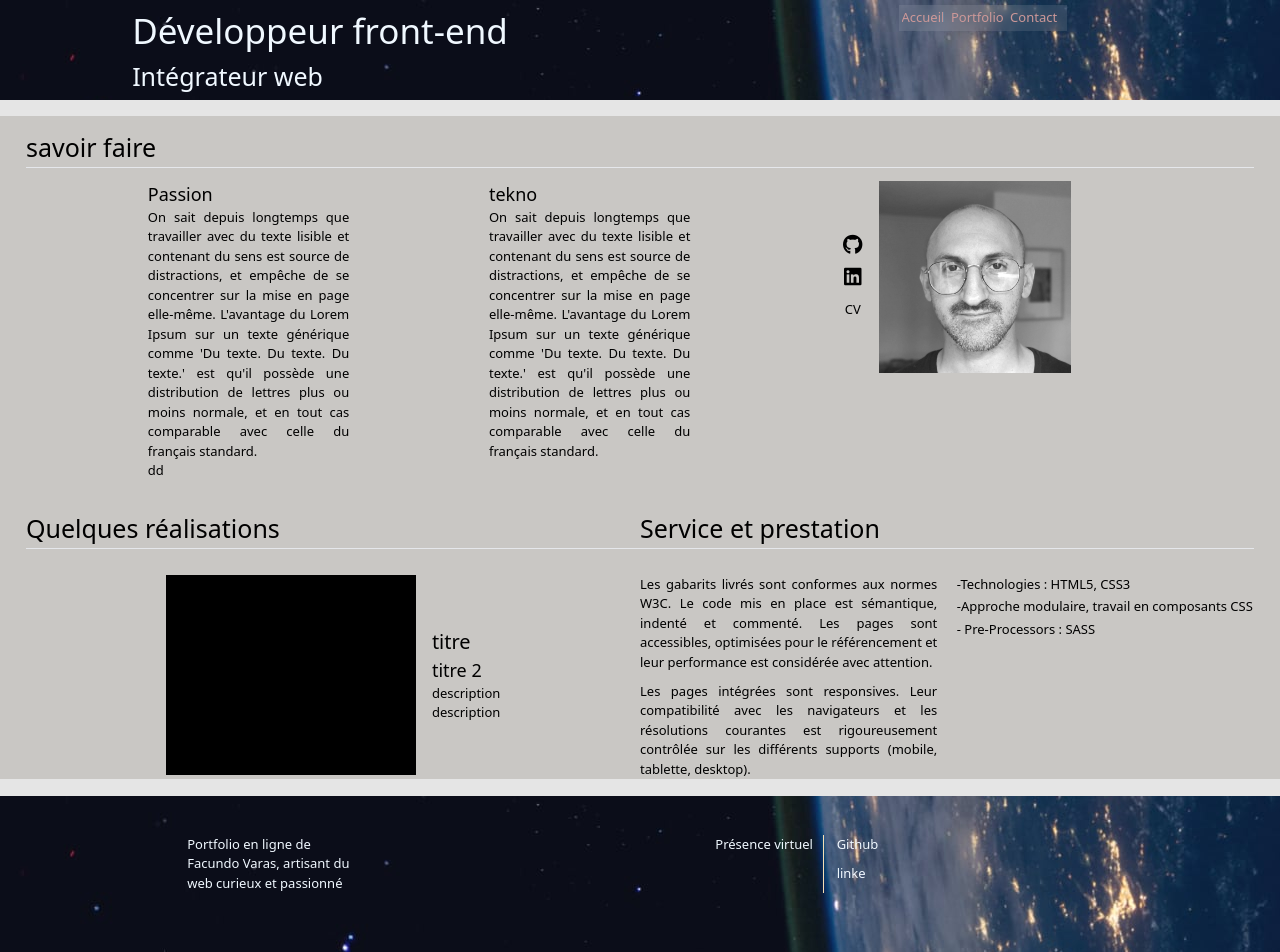
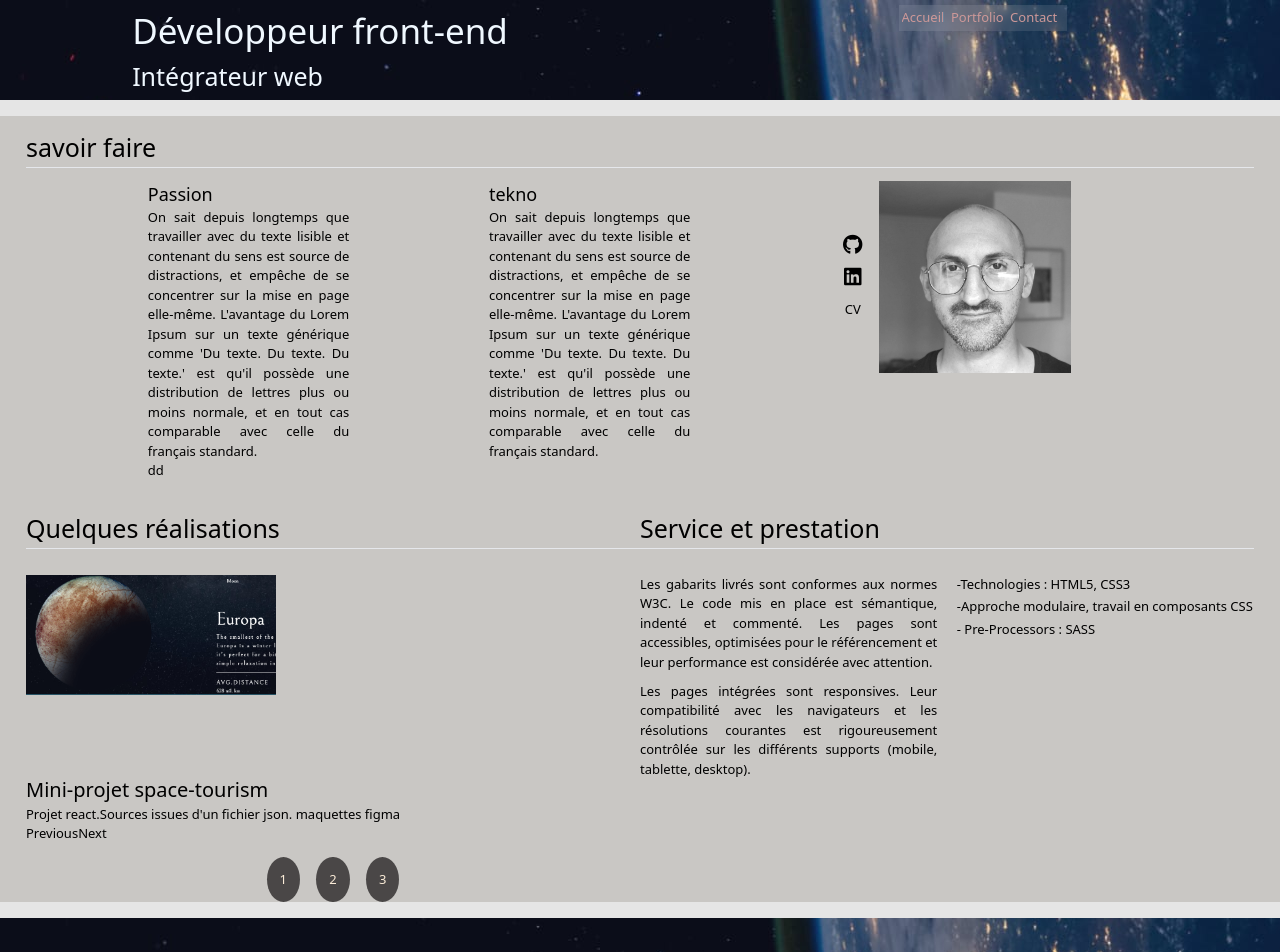
Before and after one commit to cundovar/portefolioReact, a React (Create React App) app: page / in a window 1280 px wide. Shown: the top 952 px of the page. Built offline with nearby package versions, Linux system fonts and the light colour scheme.

Commit message:
13 ajout carroussel

```diff
--- /dev/null
+++ b/public/realisation.json
@@ -0,0 +1,23 @@
+{
+    "space":{
+        "imageSrc":"/images/espace.PNG",
+        "titre01":"Mini-projet space-tourism",
+        "titre02":"",
+        "description01":"Projet react.Sources  issues d'un fichier json. maquettes figma",
+        "description02":""
+    },
+    "02":{
+        "imageSrc":"/images/peinture.PNG",
+        "titre01":"test 1 et 2 ",
+        "titre02":"",
+        "description01":"blea bla ",
+        "description02":""
+    },
+    "03":{
+        "imageSrc":"",
+        "titre01":"",
+        "titre02":"",
+        "description01":"",
+        "description02":""
+    }
+}
--- a/src/components/pages/home/components/04portefolio/presentation/components/realisation.js
+++ /dev/null
@@ -1,23 +0,0 @@
-import React from "react";
-
-const Realisation = () => {
-  return (
-    <>
-      <div className="flex space-x-5 items-center justify-center ">
-        <div className="imgPortfolio"></div>
-        <div className="">
-            <div className="">
-                <h4>titre</h4>
-                <h5>titre 2</h5>
-            </div>
-            <div className="">
-                <p>description</p>
-                <p>description</p>
-            </div>
-        </div>
-      </div>
-    </>
-  );
-};
-
-export default Realisation;
--- a/src/components/pages/home/components/04portefolio/presentation/present.js
+++ b/src/components/pages/home/components/04portefolio/presentation/present.js
@@ -1,6 +1,5 @@
 import React from "react";
-import Realisation from "./components/realisation";
-
+import Realisation from "./realisation";
 
 const Present=()=>{
 
@@ -33,6 +32,17 @@ const Present=()=>{
                 <div className="w-full space-y-3">
                     <Realisation/>
                 </div>
+                <div className="trois-boutons">
+
+                    <ul className="flex space-x-5 items-center justify-center">
+
+                        <li className="boutons">1</li>
+                        <li className="boutons">2</li>
+                        <li className="boutons">3</li>
+
+                    </ul>
+                </div>
+
             </div>
         </div>
     )
--- /dev/null
+++ b/src/components/pages/home/components/04portefolio/presentation/realisation.js
@@ -0,0 +1,53 @@
+import React, { useState } from "react";
+import UseFetch from "../../../../../hooks/useFetch";
+
+const Realisation = () => {
+  const { data, error } = UseFetch("/realisation.json");
+  const [currentItem, setCurrentItem] = useState(0);
+
+  if (error) {
+    console.log("Error fetching data");
+  }
+
+  const handleNext = () => {
+    setCurrentItem((prevItem) => (prevItem + 1) % data.length);
+  };
+
+  const handlePrev = () => {
+    setCurrentItem((prevItem) => (prevItem - 1 + data.length) % data.length);
+  };
+
+  return (
+    <>
+      {data.length > 0 && (
+        <div className="carousel-container">
+          <div className="carousel-item">
+            <div className="imgPortfolio">
+              <img src={data[currentItem].imageSrc} alt={data[currentItem].titre01} />
+            </div>
+            <div className="">
+              <div className="">
+                <h4>{data[currentItem].titre01}</h4>
+                <h5></h5>
+              </div>
+              <div className="">
+                <p>{data[currentItem].description01}</p>
+                <p></p>
+              </div>
+            </div>
+          </div>
+          <div className="carousel-buttons">
+            <button onClick={handlePrev} disabled={currentItem === 0}>
+              Previous
+            </button>
+            <button onClick={handleNext} disabled={currentItem === data.length - 1}>
+              Next
+            </button>
+          </div>
+        </div>
+      )}
+    </>
+  );
+};
+
+export default Realisation;
--- /dev/null
+++ b/src/components/pages/home/components/04portefolio/presentation/realisation.json
@@ -0,0 +1,23 @@
+{
+    "space":{
+        "imageSrc":"/images/espace.PNG",
+        "titre01":"Mini-projet space-tourism",
+        "titre02":"",
+        "description01":"Projet react.Sources  issues d'un fichier json. maquettes figma",
+        "description02":""
+    },
+    "02":{
+        "imageSrc":"",
+        "titre01":"",
+        "titre02":"",
+        "description01":"",
+        "description02":""
+    },
+    "03":{
+        "imageSrc":"",
+        "titre01":"",
+        "titre02":"",
+        "description01":"",
+        "description02":""
+    }
+}
--- a/src/index.css
+++ b/src/index.css
@@ -258,7 +258,17 @@ textarea {
 .imgPortfolio {
   width: 250px;
   height: 200px;
-  background-color: black;
+  overflow: hidden;
+}
+
+.trois-boutons {
+  margin-top: 1rem;
+}
+.trois-boutons .boutons {
+  padding: 1rem;
+  border-radius: 50%;
+  color: antiquewhite;
+  background-color: rgb(74, 71, 71);
 }
 
 .main {
--- a/src/sass/portfolio/realisation/realisation.scss
+++ b/src/sass/portfolio/realisation/realisation.scss
@@ -2,5 +2,17 @@
 
     width: 250px;
     height: 200px;
-    background-color: black;
+    overflow: hidden;
+
 }
+.trois-boutons{
+    margin-top: 1rem;
+
+    .boutons{
+
+        padding:1rem;
+        border-radius:50% ;
+        color: antiquewhite;
+        background-color: rgb(74, 71, 71);
+    }
+}
```
Also changed, not shown: 1 other file (tests, documents, lock files or other folders).
